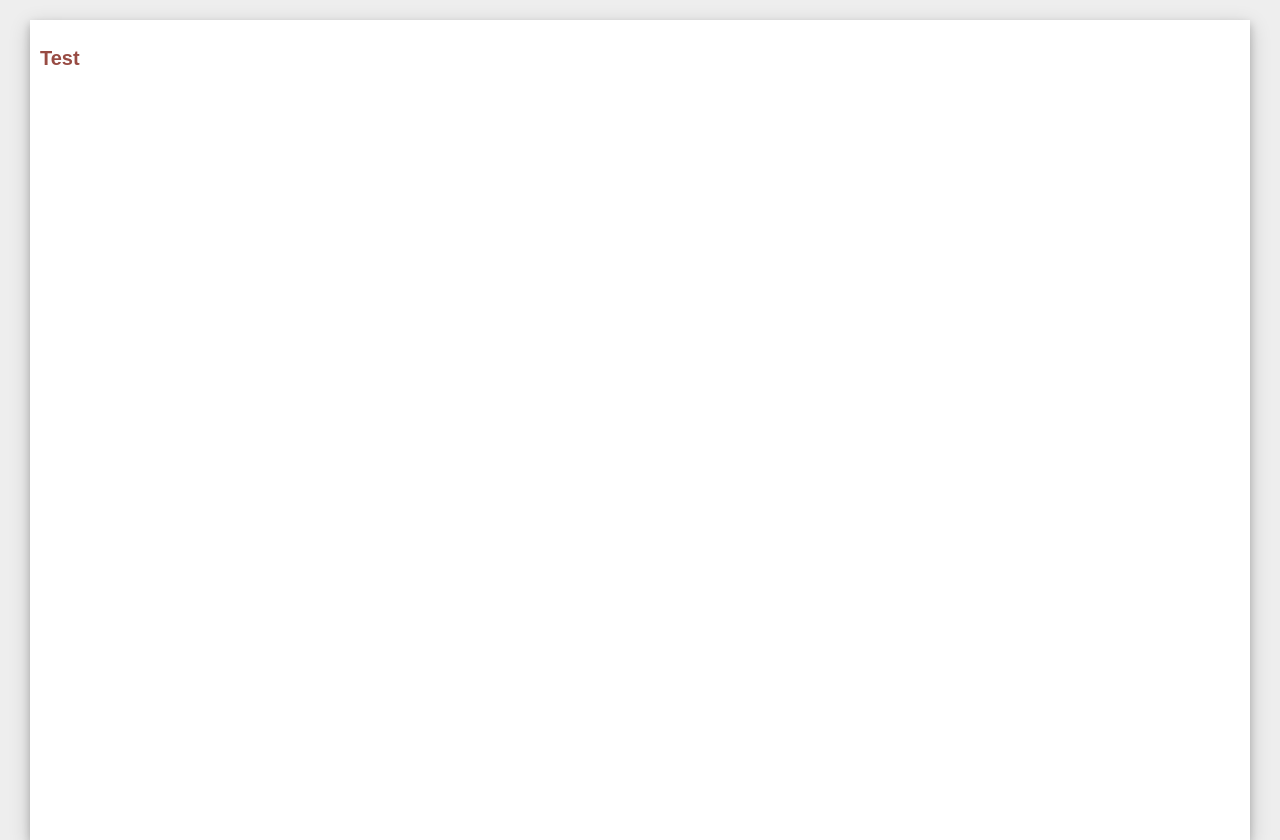
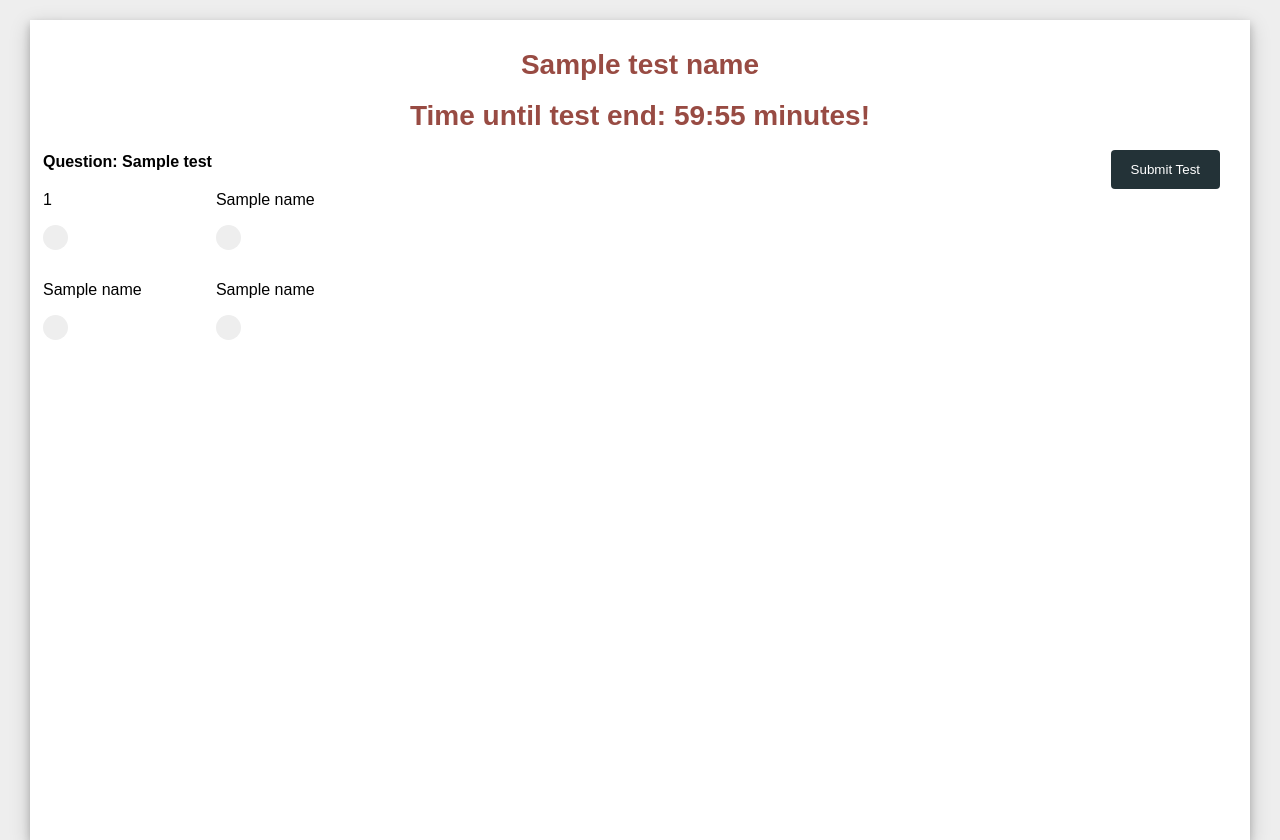
Before and after one commit to StivDC/Team18DQS, a Flask app: template shop/templates/takeTest.html in a window 1280 px wide. Shown: the part 51-891 px from the top of the page. Run offline with Flask 2, Linux system fonts and the light colour scheme; the template is opened without the code that fills it: most values are stand-ins (such as "Sample title", 1, 10 or a date in 2020); parts of the project's set-up code (start-up, migrations or seed data) failed here and were passed over.

Commit message:
tasts slightly working

```diff
--- a/shop/static/style.css
+++ b/shop/static/style.css
@@ -125,13 +125,13 @@ img{
   max-width:400px;
   }
 
-table, th, td tr {
+/* table, th, td tr {
   margin-top: 10px;
   padding: 5px;
   text-align: center;
   border-bottom: 1px solid grey;
   min-width: 100%;
-  }
+  } */
 
 .border {
   border: 1px solid black;
--- a/shop/templates/takeTest.html
+++ b/shop/templates/takeTest.html
@@ -3,9 +3,72 @@
 
 <div class="content">
 
-  <h2>Test</h2>
+  <h1>{{testName}}</h1>
 
+  <h1><div>Time until test end: <span id="time">60:00</span> minutes!</div></h1>
 
+  <form method="POST" action="/taketest">
+    <table style="float:left;"
+      {% for x,c in test.items() %}
+      	<tr>
+          <th>Question: {{x}}</th>
+        </tr>
+        <tr>
+            <td> <p>{{c[0]}}</p>
+              <label class="container">
+                <input type="radio" name="{{x}}">
+                <span class="checkmark"></span>
+              </label>
+            </td>
+            <td> <p>{{c[1][0]}}</p>
+              <label class="container">
+                <input type="radio" name="{{x}}">
+                <span class="checkmark"></span>
+              </label>
+            </td>
+        </tr>
+        <tr>
+            <td> <p>{{c[1][1]}}</p>
+              <label class="container">
+                <input type="radio" name="{{x}}">
+                <span class="checkmark"></span>
+              </label>
+            </td>
+            <td> <p>{{c[1][2]}}</p>
+              <label class="container">
+                <input type="radio" name="{{x}}">
+                <span class="checkmark"></span>
+              </label>
+            </td>
+        </tr>
+      {% endfor %}
+    </table
+    <br>
+    <input type="submit" name="testSubmit" value="Submit Test">
+  </form>
 </div>
 
 {% endblock content %}
+
+
+<!-- <h3>Question: {{x}}</h3>
+<hp>{{ c[0] }}</h4>
+<label class="container">
+  <input type="radio" name="radio">
+  <span class="checkmark"></span>
+</label>
+<h4>{{ c[1][0] }}</h4>
+<label class="container">
+  <input type="radio" name="radio">
+  <span class="checkmark"></span>
+</label>
+<h4>{{ c[1][1] }}</h4>
+<label class="container">
+  <input type="radio" name="radio">
+  <span class="checkmark"></span>
+</label>
+<h4>{{ c[1][2] }}</h4>
+<label class="container">
+  <input type="radio" name="radio">
+  <span class="checkmark"></span>
+</label> -->
```
Also changed, not shown: shop/routes.py (+4 -3 lines).
